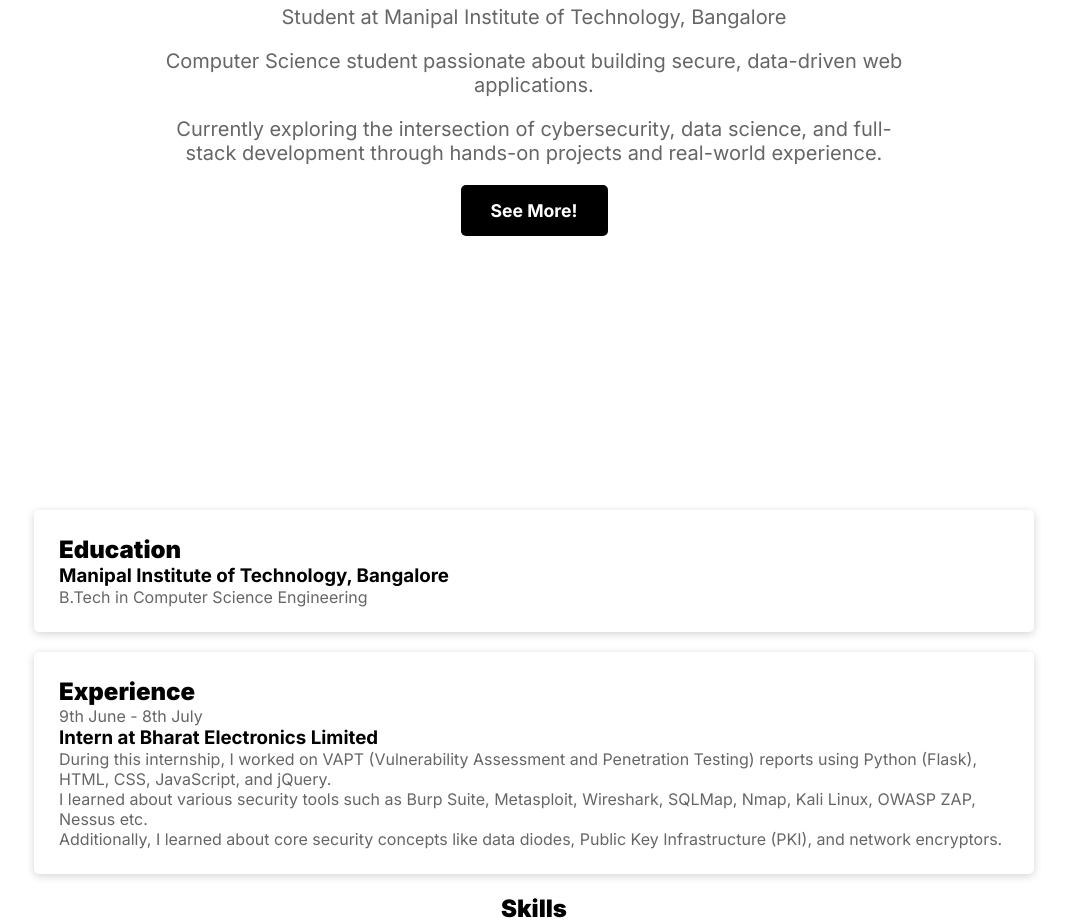
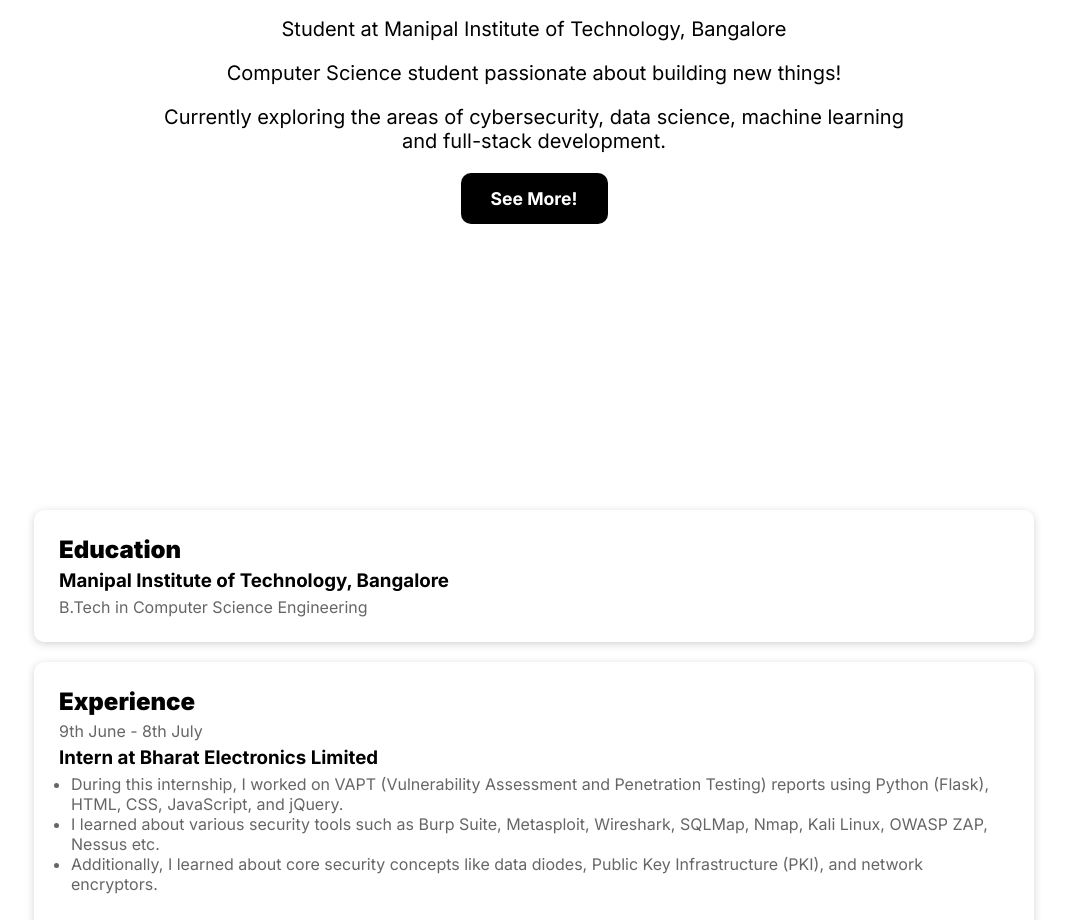
Before and after one commit to maithrisent/portfolio_page, a plain HTML site: page index.html in a window 1280 px wide. Shown: the part 390-1310 px from the top of the page, without its empty margins (106-1173 px from the left). Drawn offline with Linux system fonts and the light colour scheme.

Commit message:
Improved Aesthetics

```diff
--- a/index.html
+++ b/index.html
@@ -9,7 +9,7 @@
     <meta name="viewport" content="width=device-width, initial-scale=1.0" />
     <link href="https://fonts.googleapis.com/css2?family=Inter:wght@400;700;900&display=swap" rel="stylesheet">
     <link rel="stylesheet" href="styles.css">
-    <link rel="icon" href="favicon.ico">
+    <link rel="icon" href="faviconm.png">
     <title>Portfolio</title>
  </head>
  <body>
@@ -25,8 +25,8 @@
             <p>Hi, I'm</p>
             <h1>Maithri</h1>
             <p>Student at Manipal Institute of Technology, Bangalore</p>
-            <p>Computer Science student passionate about building secure, data-driven web applications.</p>
-            <p>Currently exploring the intersection of cybersecurity, data science, and full-stack development through hands-on projects and real-world experience.</p>
+            <p>Computer Science student passionate about building new things!</p>
+            <p>Currently exploring the areas of cybersecurity, data science, machine learning and full-stack development.</p>
             <a href="#about" class="btn">See More!</a>
         </div>
     </div>
@@ -35,7 +35,7 @@
         <br><br>
     <div class ="intro box">
         <h2 class="subhead">Education</h2>
-        <h3>Manipal Institute of Technology, Bangalore</h3>
+        <h3 class="gap">Manipal Institute of Technology, Bangalore</h3>
         <p>B.Tech in Computer Science Engineering</p>
     </div>
     </section>
@@ -43,22 +43,26 @@
     <section id="experience">
         <div class="exp box">
         <h2 class="subhead">Experience</h2>
-        <p>9th June - 8th July</p>
+        <p class="gap">9th June - 8th July</p>
         <h3>Intern at Bharat Electronics Limited</h3>
-        <p>
-        During this internship, I worked on VAPT (Vulnerability Assessment and Penetration Testing) reports using Python (Flask), HTML, CSS, JavaScript, and jQuery.
-        </p>
-        <p>
-        I learned about various security tools such as Burp Suite, Metasploit, Wireshark, SQLMap, Nmap, Kali Linux, OWASP ZAP, Nessus etc.
-        </p>
-        <p>
-        Additionally, I learned about core security concepts like data diodes, Public Key Infrastructure (PKI), and network encryptors.
-        </p>
+        <div class ="points">
+            <ul>
+            <li>During this internship, I worked on VAPT (Vulnerability Assessment and Penetration Testing) reports using Python (Flask), HTML, CSS, JavaScript, and jQuery.</li>
+            <li>
+            I learned about various security tools such as Burp Suite, Metasploit, Wireshark, SQLMap, Nmap, Kali Linux, OWASP ZAP, Nessus etc.
+            </li>
+            <li>
+            Additionally, I learned about core security concepts like data diodes, Public Key Infrastructure (PKI), and network encryptors.
+            </li>
+            </ul>
+        </div>
         </div>
 
         <h2 class="subhead skill">Skills</h2>
         <div class="container">
-        <div class="tinybox"><h3>Languages</h3>
+
+        <div class="tinybox">
+        <h3>Languages</h3>
         <ol>
             <li>Java</li>
             <li>Python</li>
@@ -67,7 +71,8 @@
         </ol>
         </div>
 
-        <div class="tinybox"><h3>Front-End</h3>
+        <div class="tinybox">
+        <h3>Front-End</h3>
         <ol>
             <li>HTML</li>
             <li>CSS</li>
@@ -76,19 +81,22 @@
         </ol>
         </div>
 
-        <div class="tinybox"><h3>Back-End</h3>
+        <div class="tinybox">
+        <h3>Back-End</h3>
         <ol>
             <li>Flask</li>
         </ol>
         </div>
 
-        <div class="tinybox"><h3>Tools</h3>
+        <div class="tinybox">
+        <h3>Tools</h3>
         <ol>
             <li>GitHub</li>
         </ol>
         </div>
 
-        <div class="tinybox"><h3>Data Science Libraries</h3>
+        <div class="tinybox">
+        <h3>Data Science Libraries</h3>
         <ol>
             <li>Numpy</li>
             <li>Pandas</li>
@@ -98,7 +106,7 @@
         </ol>
         </div>
         </div>
-        <h2 class="subhead cert ">Certifications</h2>
+        <h2 class="subhead cert ">Certificates</h2>
         <h4 class ="box">Crash Course on Python</h4>
         <a href=""></a>
 
--- a/styles.css
+++ b/styles.css
@@ -2,6 +2,14 @@
     margin: 0;
     padding: 0;
     box-sizing: border-box;
+}
+
+html {
+    scroll-behavior: smooth;
+}
+
+.tinybox, .points li{
+    color: #666;
 }
 
 body {
@@ -9,20 +17,24 @@
     background: white;
     color: #000;
 }
+
 nav a {
     color: white;
     text-decoration: none;
     margin: 0 15px;
 }
+
 nav a:hover{
     color: lightgrey;
 }
+
 .header{
     position: sticky;
     top: 0;
     background-color: #000;
     padding: 10px;
 }
+
 .hero {
     height: 100vh;
     display: flex;
@@ -31,15 +43,16 @@
     text-align: center;
     padding: 20px;
 }
+
 .hero-content h1 {
     font-size: 4rem;
     font-weight: 900;
     margin-bottom: 20px;
     color: #000;
 }
+
 .hero-content p {
     font-size: 1.25rem;
-    color: #666;
     margin-bottom: 40px;
     text-align: center;
     max-width: 750px;
@@ -51,7 +64,7 @@
     color: white;
     padding: 15px 30px;
     border: none;
-    border-radius: 5px;
+    border-radius: 10px;
     font-size: 1.1rem;
     font-weight: 700;
     cursor: pointer;
@@ -72,16 +85,23 @@
         font-size: 1.2rem;
     }
 }
-html {
-    scroll-behavior: smooth;
-}
+
 .box, .tinybox{
-    border-radius: 5px;
+    border-radius: 10px;
     padding: 25px;
     margin: 20px auto;
     width: 1000px;
     /*border: 1.5px solid black;*/
     box-shadow: 0 2px 8px lightgray;
+}
+.contactbox{
+    border-radius: 10px;
+    padding: 10px;
+    margin: 0px 0px 65px auto;
+    width: 200px;
+    box-shadow: 0 2px 8px lightgray;
+    padding: 20px;
+    text-align: center;
 }
 
 .exp p, .intro p{
@@ -91,6 +111,7 @@
 
 .subhead{
     font-weight: 900;
+    padding-bottom: 5px;
 }
 
 .skill{
@@ -106,34 +127,26 @@
 
 .tinybox h3 {
     margin: 0 0 5px 0;
+    color: #000;
 }
+
 .tinybox ol,.tinybox ul {
     margin: 0;
     padding-left: 20px;
 }
-.cert{
+
+.cert, .contac{
     text-align: center;
     margin-bottom: 20px;
 }
-.contac{
-    text-align: center;
-    margin-bottom: 20px;
-}
+
 .cont-container{
     display: flex;
     gap: 5px;
     width: 700px;
     margin: 0 auto;
 }
-.contactbox{
-    border-radius: 5px;
-    padding: 10px;
-    margin: 0px 0px 65px auto;
-    width: 200px;
-    box-shadow: 0 2px 8px lightgray;
-    padding: 20px;
-    text-align: center;
-}
+
 .btn-handles {
     background: #000;
     color: white;
@@ -146,5 +159,10 @@
     cursor: pointer;
     text-decoration: none;
     display: inline-block;
-
 }
+.points {
+    padding: 5px 10px 10px 12px;
+}
+.gap {
+    padding-bottom: 5px;
+}
```
Also changed, not shown: faviconm.png (added).
